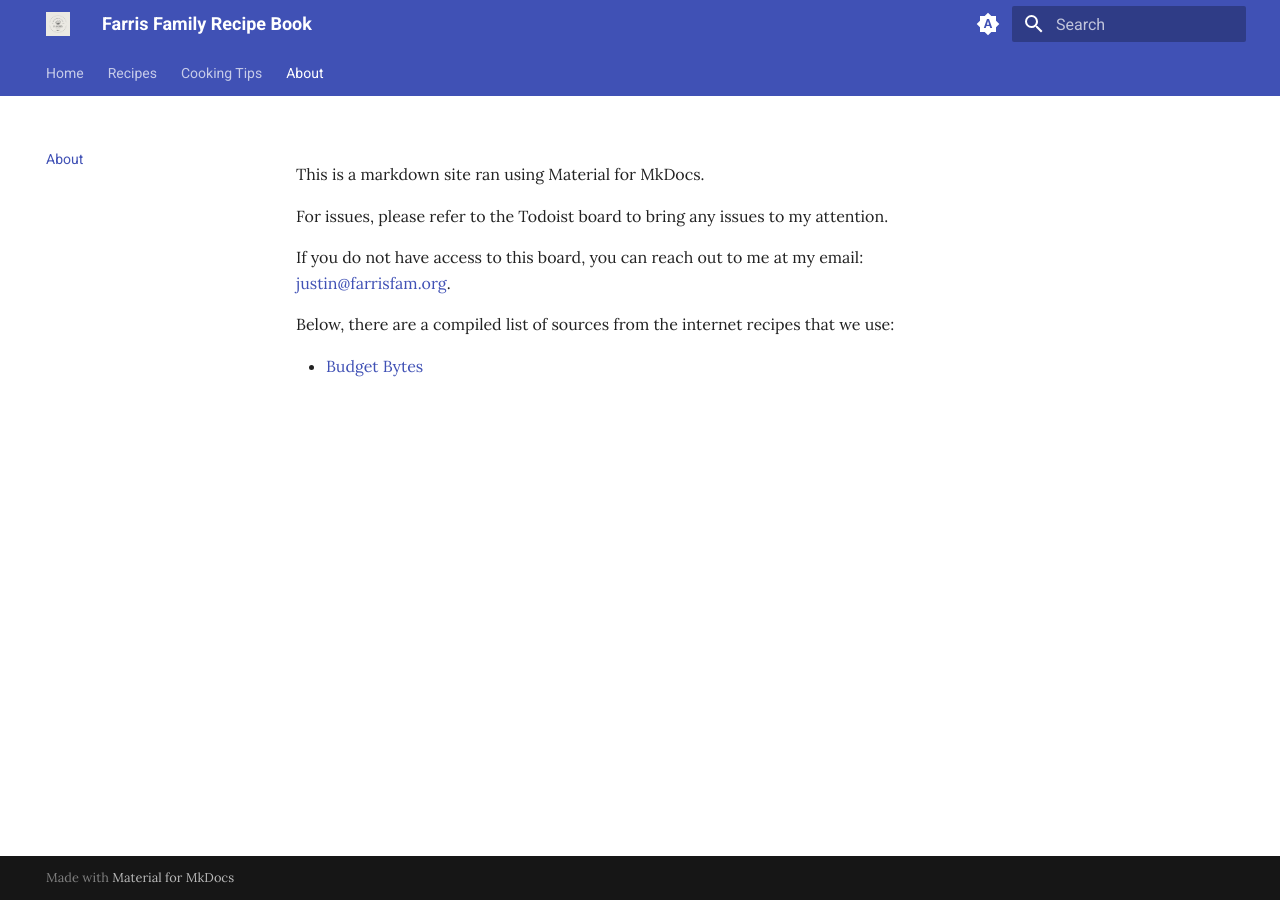
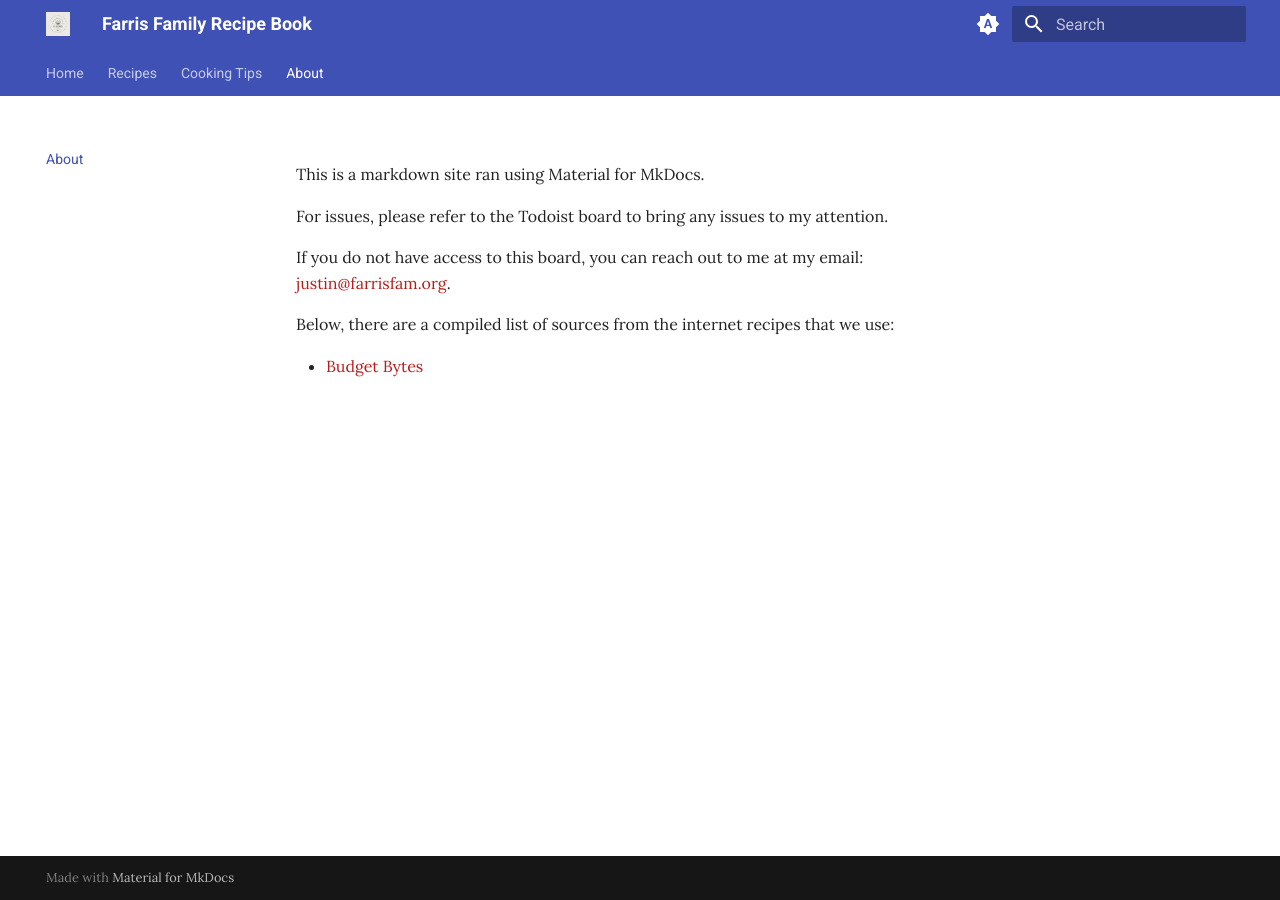
Before and after one commit to Flabbyaxe272/recipebook, an MkDocs documentation site: the page built from docs/about.md, in a window 1280 px wide. Built offline with MkDocs 1.6.1 and Material for MkDocs 9.7.7, drawn with Linux system fonts in a browser that asks for light colours.

Commit message:
Improving accessability - Making it easier to read link depending on dark/light mode

```diff
--- a/docs/stylesheets/home.css
+++ b/docs/stylesheets/home.css
@@ -38,6 +38,26 @@
   --ffr-btn-ghost-text:   #e05a4a;
   --ffr-shadow:       0 4px 24px rgba(0,0,0,0.30);
   --ffr-shadow-hover: 0 8px 32px rgba(0,0,0,0.50);
+}
+
+/* ── Link colors ── */
+
+/* Dark mode: crimson links, lighter on hover */
+[data-md-color-scheme="slate"] .md-typeset a {
+  color: #dc2626;
+}
+
+[data-md-color-scheme="slate"] .md-typeset a:hover {
+  color: #ef4444;
+}
+
+/* Light mode: keep a warm red that reads well on cream/white */
+[data-md-color-scheme="default"] .md-typeset a {
+  color: #b91c1c;
+}
+
+[data-md-color-scheme="default"] .md-typeset a:hover {
+  color: #dc2626;
 }
 
 /* ── Typography ── */
```
